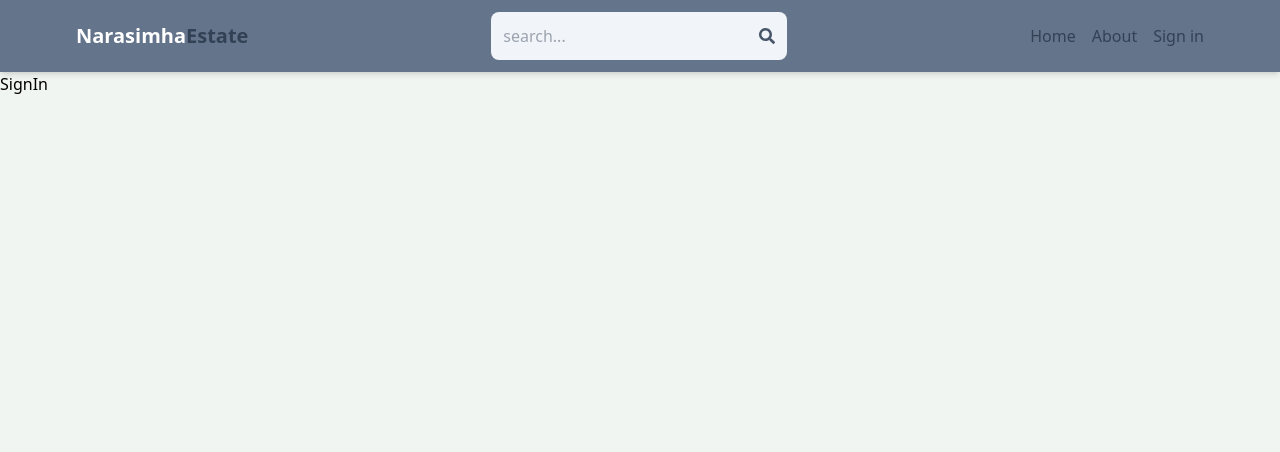
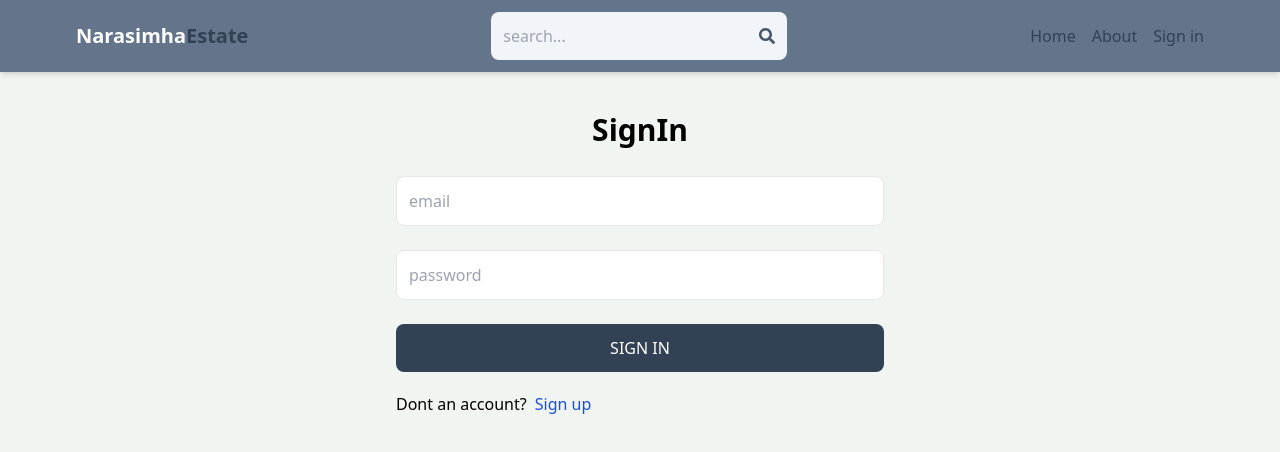
Before and after one commit to narasimhamernstack/mern-estate, a React (Vite) app in the folder client/: page /signin in a window 1280 px wide. Shown: the top 452 px of the page. Built offline with nearby package versions, Linux system fonts and the light colour scheme.

Commit message:
complete sign in page functionality

```diff
--- a/client/src/pages/SignIn.jsx
+++ b/client/src/pages/SignIn.jsx
@@ -1,9 +1,60 @@
-import React from 'react'
+import React, {useState} from 'react'
+import { Link, useNavigate } from 'react-router-dom'
 
 export default function SignIn() {
+  const [formData, setFormData] = useState({})
+  const [error, setError] = useState(null);
+  const [loading, setLoading] = useState(false);
+  const navigate = useNavigate();
+  const handleChange = (e) => {
+    setFormData({
+      ...formData,
+      [e.target.id] : e.target.value
+    })
+  }
+  const handleSubmit = async (e) => {
+    e.preventDefault();
+    try{
+      setLoading(true);
+    const res = await fetch('/api/auth/signin', {
+      method: 'POST',
+      headers: {
+        'Content-Type': 'application/json'
+      },
+      body: JSON.stringify(formData)
+    });
+    const data = await res.json();
+    console.log(data);
+    if(data.success === false){
+      setError(data.message);
+      setLoading(false);
+      return;
+    }
+    setLoading(false);
+    // setError(null);
+    navigate('/')
+    } catch (error) {
+      setLoading(false);
+      setError(error.message)
+    }
+  }
   return (
-    <div>
+    <div className='p-3 max-w-lg mx-auto'>
+      <h1 className='text-3xl text-center font-semibold my-7'>
       SignIn
+      </h1>
+      <form className='flex flex-col gap-6' onSubmit={handleSubmit}>
+        <input type="email" placeholder='email' className='border p-3 rounded-lg' id='email'onChange={handleChange}/>
+        <input type="password" placeholder='password' className='border p-3 rounded-lg' id='password'onChange={handleChange}/>
+        <button disabled = {loading} className='bg-slate-700 text-white p-3 rounded-lg uppercase hover:opacity-95 disabled:opacity-80'>{loading ? 'loading...' : 'Sign In'}</button>
+      </form>
+      <div className='flex gap-2 mt-5'>
+        <p>Dont an account?</p>
+        <Link to={"/signup"}>
+          <span className='text-blue-700'>Sign up</span>
+        </Link>
+      </div>
+      {error && <p className='text-red-500 mt-5'>{error}</p>}
     </div>
   )
 }
```
